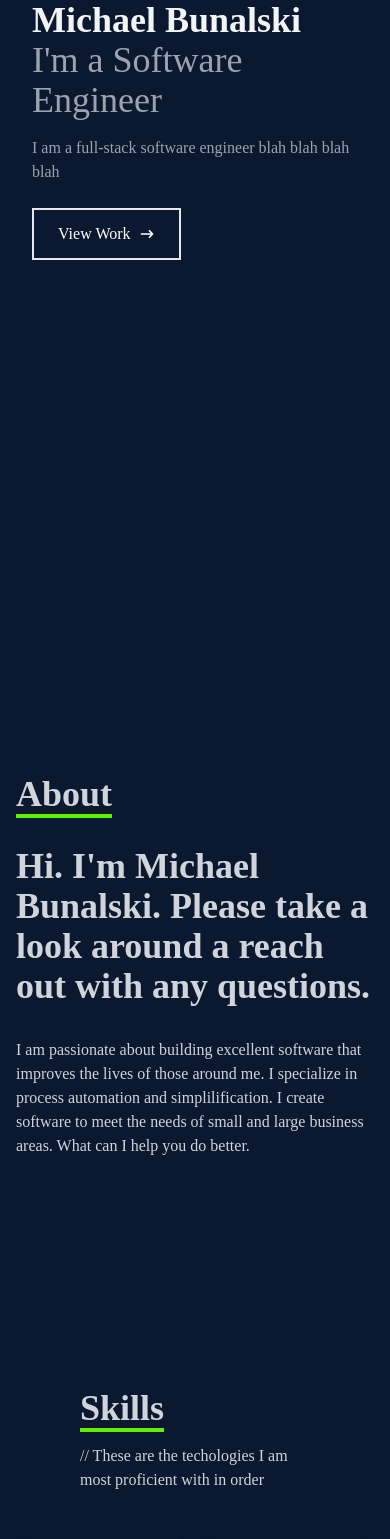
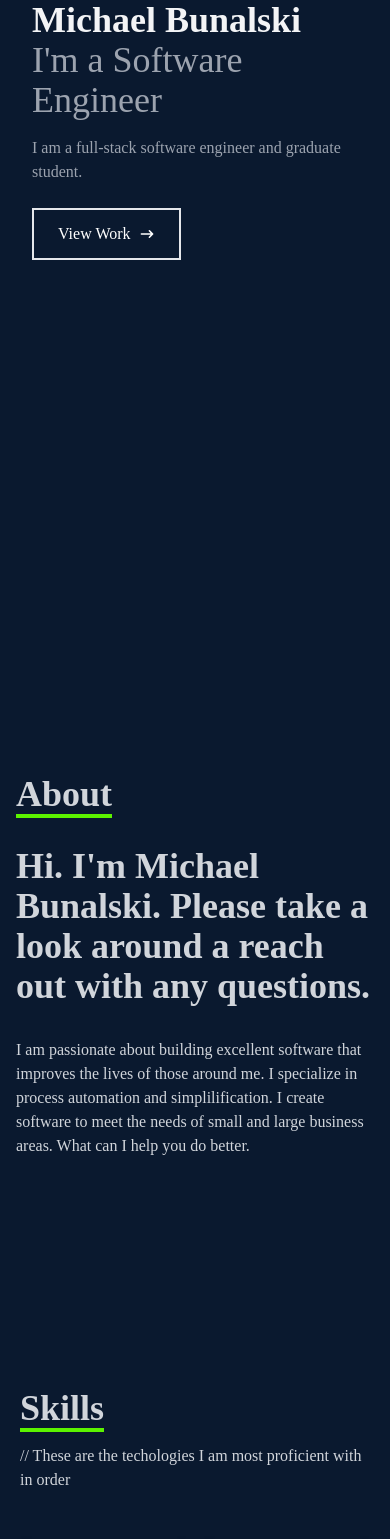
Before and after one commit to mbunalski/portfolio, a React (Create React App) app in the folder portfolio/: page / in a window 390 px wide. Shown: the part 300-1839 px from the top of the page. Built offline with nearby package versions, Linux system fonts and the light colour scheme.

Commit message:
Fixing mobile website

```diff
--- a/portfolio/src/components/Home.jsx
+++ b/portfolio/src/components/Home.jsx
@@ -10,7 +10,7 @@ export const Home = () => {
             <p className='text-[#5cf300]'>Hi, my name is</p>
             <h1 className='text-4xl sm:text-7xl font-bold text-gray-100'>Michael Bunalski</h1>
             <h2 className='text-4xl sm:text-7xl text-gray-400'>I'm a Software Engineer</h2>
-            <p className='text-gray-400 py-4 max-w-[700px]'>I am a full-stack software engineer blah blah blah blah</p>
+            <p className='text-gray-400 py-4 max-w-[700px]'>I am a full-stack software engineer and graduate student.</p>
             <div>
                 <button className='text-white group border-2 px-6 py-3 my-2 flex items-center hover:bg-[#5cf300] hover:border-[#5cf300]'>View Work
                 <span className='group-hover:rotate-90 duration-300'>
--- a/portfolio/src/components/Skills.jsx
+++ b/portfolio/src/components/Skills.jsx
@@ -15,7 +15,7 @@ const Skills = () => {
 
       {/*Container*/}
       <div clasName=' max-w-[1000px] mx-auto px-4 flex flex-col justify-center h-full w-full'>
-        <div className='px-20'>
+        <div className='sm:px-20 px-5'>
           <p className='text-4xl border-[#5cf300] font-bold inline border-b-4 ' >Skills</p>
           <p className=' py-4 '>// These are the techologies I am most proficient with in order</p>
         </div>
--- a/portfolio/src/components/Work.jsx
+++ b/portfolio/src/components/Work.jsx
@@ -9,7 +9,7 @@ const Work = () => {
 
         <div clasName='max-w-[1000px] mx-auto px-4 flex flex-col justify-center h-full w-full'>
 
-            <div className='px-20'>
+            <div className='sm:px-20 px-5'>
                 <p className='text-4xl border-[#5cf300] font-bold inline border-b-4 '>Work</p>
                 <p className=' py-4 '>// Some of my recent work</p>
             </div>
```
